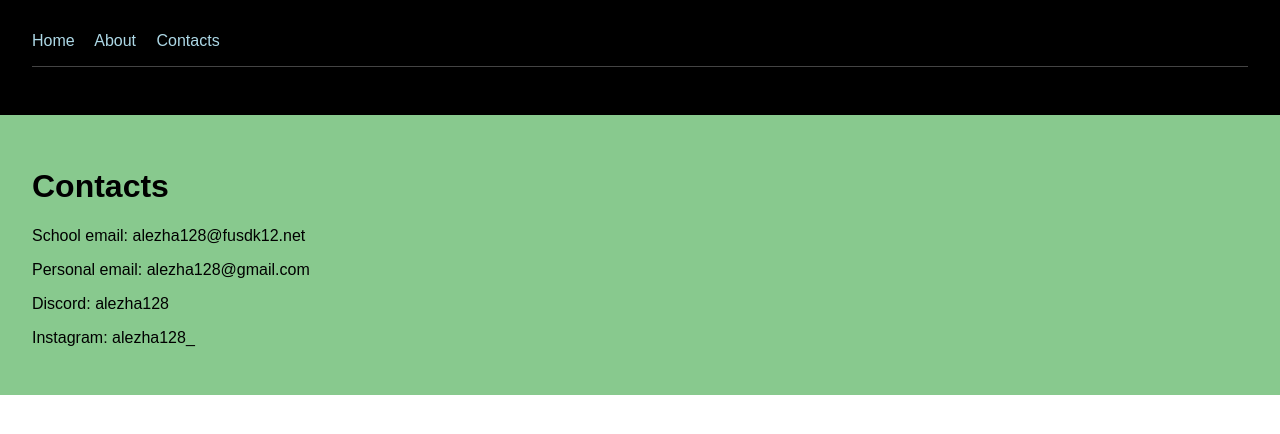
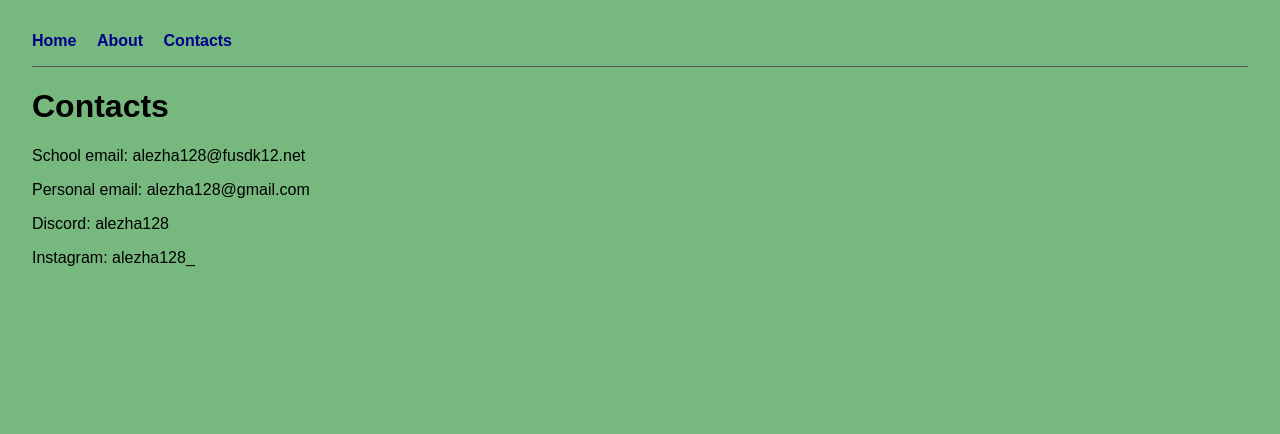
Before and after one commit to alezha128/alezha128.github.io, a Jekyll site: the page built from stuff.md, in a window 1280 px wide. Shown: the top 434 px of the page. Built offline with Jekyll 4.4.1, drawn with Linux system fonts in a browser that asks for light colours.

Commit message:
Update default.html

```diff
--- a/_layouts/default.html
+++ b/_layouts/default.html
@@ -7,11 +7,8 @@
     body {
       margin: 0;
       font-family: sans-serif;
-    }
-
-    header {
-      background-color: black;
-      color: white;
+      background-color: #76B87D; /* slightly darker green */
+      color: black;
       padding: 2em;
     }
 
@@ -20,36 +17,26 @@
     }
 
     nav a {
-      color: lightblue;
+      color: darkblue;
       margin-right: 1em;
       text-decoration: none;
+      font-weight: bold;
     }
 
     hr {
       border: none;
-      border-top: 1px solid #444;
+      border-top: 1px solid #555;
       margin: 1em 0;
-    }
-
-    main {
-      background-color: #88C98E; /* light green */
-      color: black;
-      padding: 2em;
     }
   </style>
 </head>
 <body>
-  <header>
   <nav>
     <a href="/">Home</a>
     <a href="/about.html">About</a>
     <a href="/contacts.html">Contacts</a>
   </nav>
   <hr>
-  </header>
-
-  <main>
   {{ content }}
-  </main>
 </body>
 </html>
```
Lines whose indentation alone changed are shown as unchanged.
